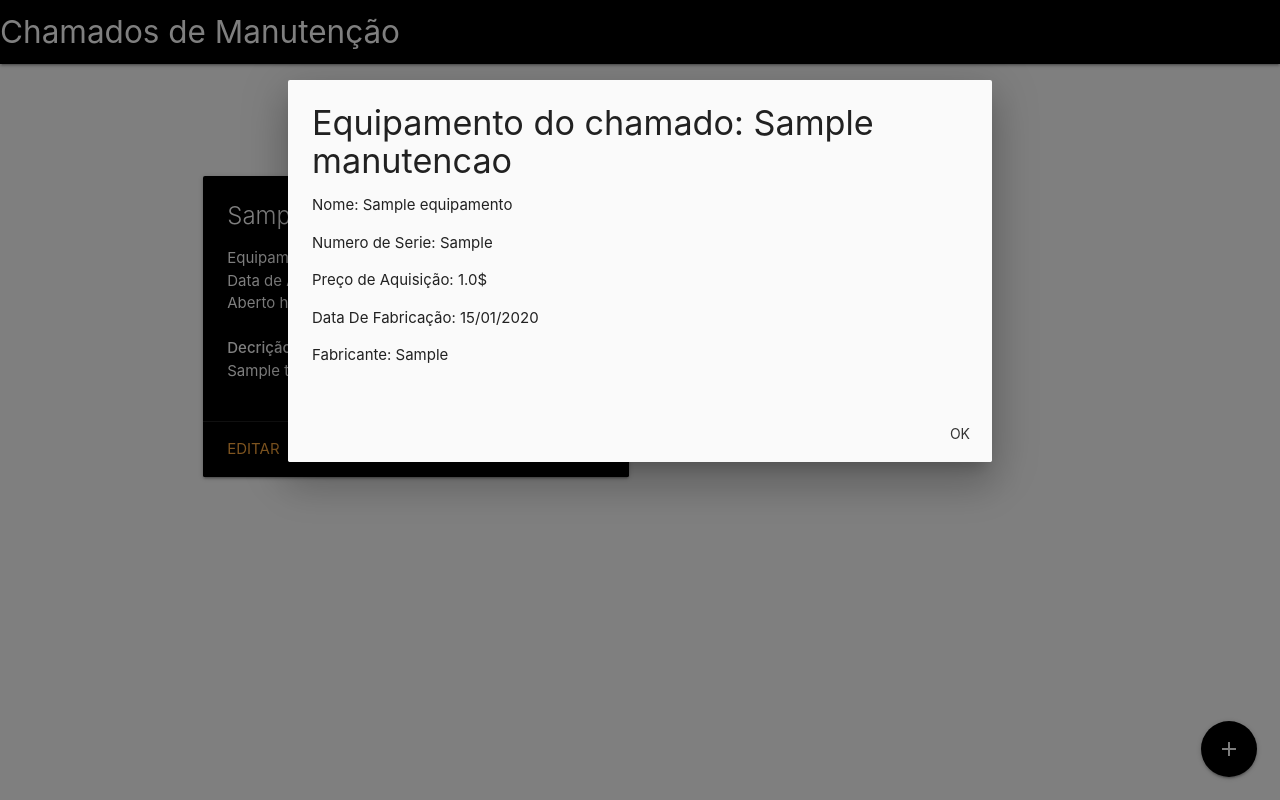
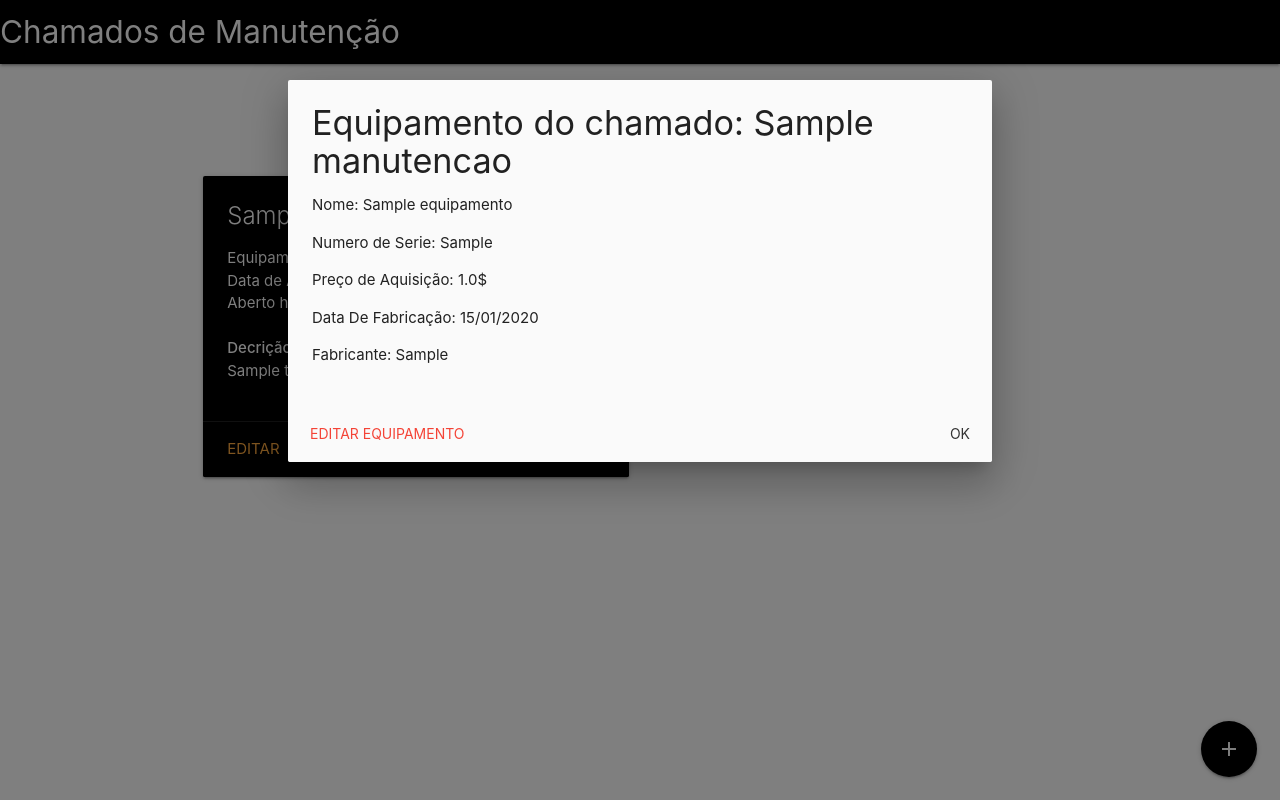
Before and after one commit to erikborella/AcademiaDoProgramador2021, a Flask app: page /chamados/ in a window 1280 px wide, after a click that opens the changed part. Run offline with Flask 2, Linux system fonts and the light colour scheme; tables that the repository leaves empty hold one stand-in row (values such as "Sample post").

Commit message:
Adicionado botão para editar equipamento

```diff
--- a/views/chamado/templates/chamados.html
+++ b/views/chamado/templates/chamados.html
@@ -61,6 +61,7 @@
                 <p>Fabricante: {{ chamado.equipamento.fabricante }}</p>
             </div>
             <div class="modal-footer">
+                <a href="{{ url_for('equipamento.editar', id=chamado.equipamento.id) }}" class="left red-text waves-effect waves-green btn-flat">Editar Equipamento</a>
                 <a href="#!" class="modal-close waves-effect waves-green btn-flat">Ok</a>
             </div>
         </div>
```
